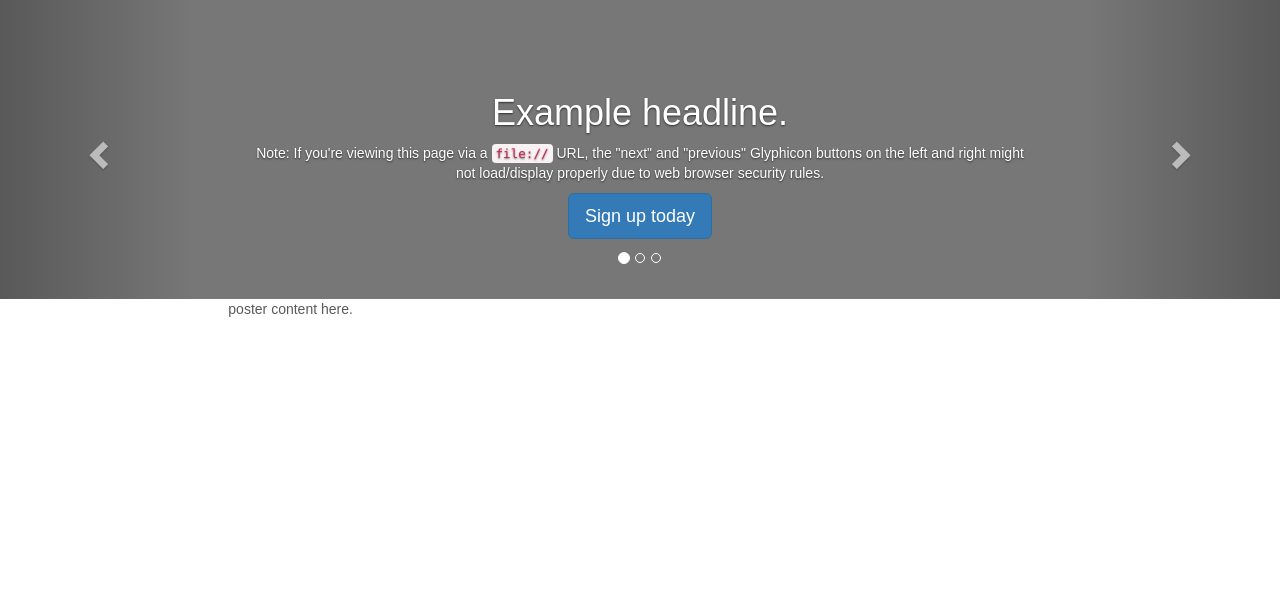
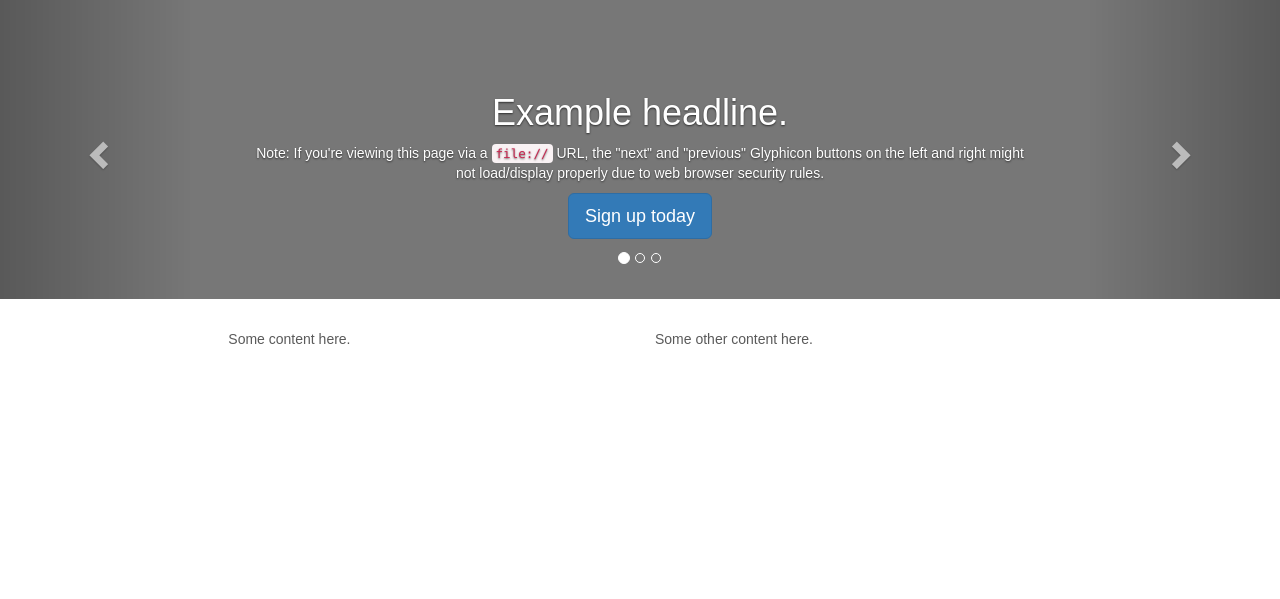
Before and after one commit to myan9527/Task_pro, a Flask app: page / in a window 1280 px wide. Shown: the part 51-650 px from the top of the page. Run offline with Flask 2, Linux system fonts and the light colour scheme; some libraries are stand-ins or nearby versions.

Commit message:
Page structure.

```diff
--- a/app/main/views.py
+++ b/app/main/views.py
@@ -6,4 +6,4 @@ from flask_login import current_user
 def index():
     if current_user.is_authenticated:
         return redirect(url_for('user.dashboard'))
-    return render_template("index.html", title='Index')
+    return render_template("index.html")
--- a/app/models.py
+++ b/app/models.py
@@ -53,6 +53,9 @@ class Task(db.Model):
         Task.query.filter(Task.user_id == id)
         return result
 
+    def get_task_byid(id):
+        return Task.query.get(id)
+
 class TaskType(db.Model):
     __tablename__ = 'tasktype'
     id = db.Column(db.Integer, primary_key=True)
--- a/app/static/css/main.css
+++ b/app/static/css/main.css
@@ -20,6 +20,7 @@ nav {
 /* CUSTOMIZE THE CAROUSEL */
 .carousel {
   height: 300px;
+  margin-bottom: 10px;
 }
 .carousel-caption {
   z-index: 10;
--- a/app/templates/index.html
+++ b/app/templates/index.html
@@ -66,8 +66,13 @@
 </div>
 <!--poster section-->
 <div class="row">
-    <div class="col-md-8 col-md-offset-2">
-        poster content here.
+    <div class="col-md-4 col-xs-6 col-lg-4 col-md-offset-2">
+        <img src=""/>
+        <p>Some content here.</p>
+    </div>
+    <div class="col-md-4 col-xs-6 col-lg-4">
+        <img src=""/>
+        <p>Some other content here.</p>
     </div>
 </div>
 <!--/. poster section-->
```
